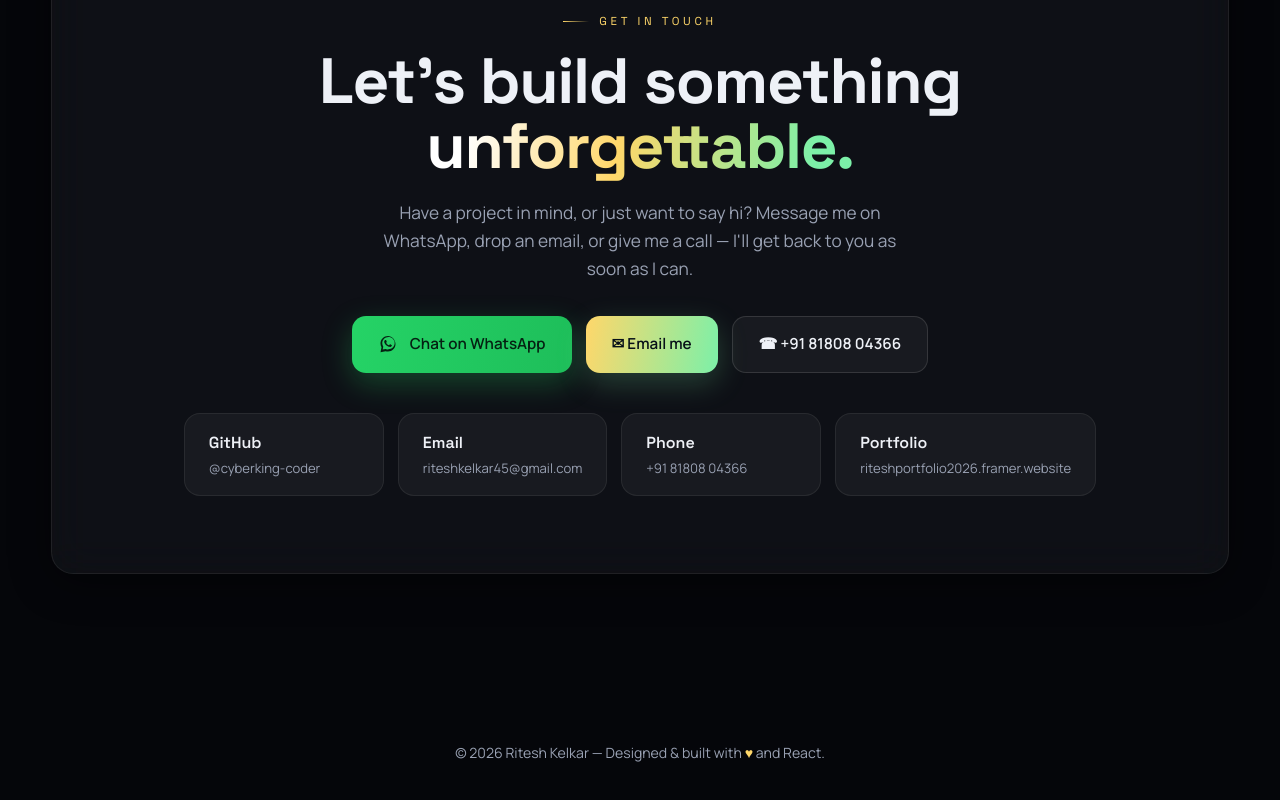
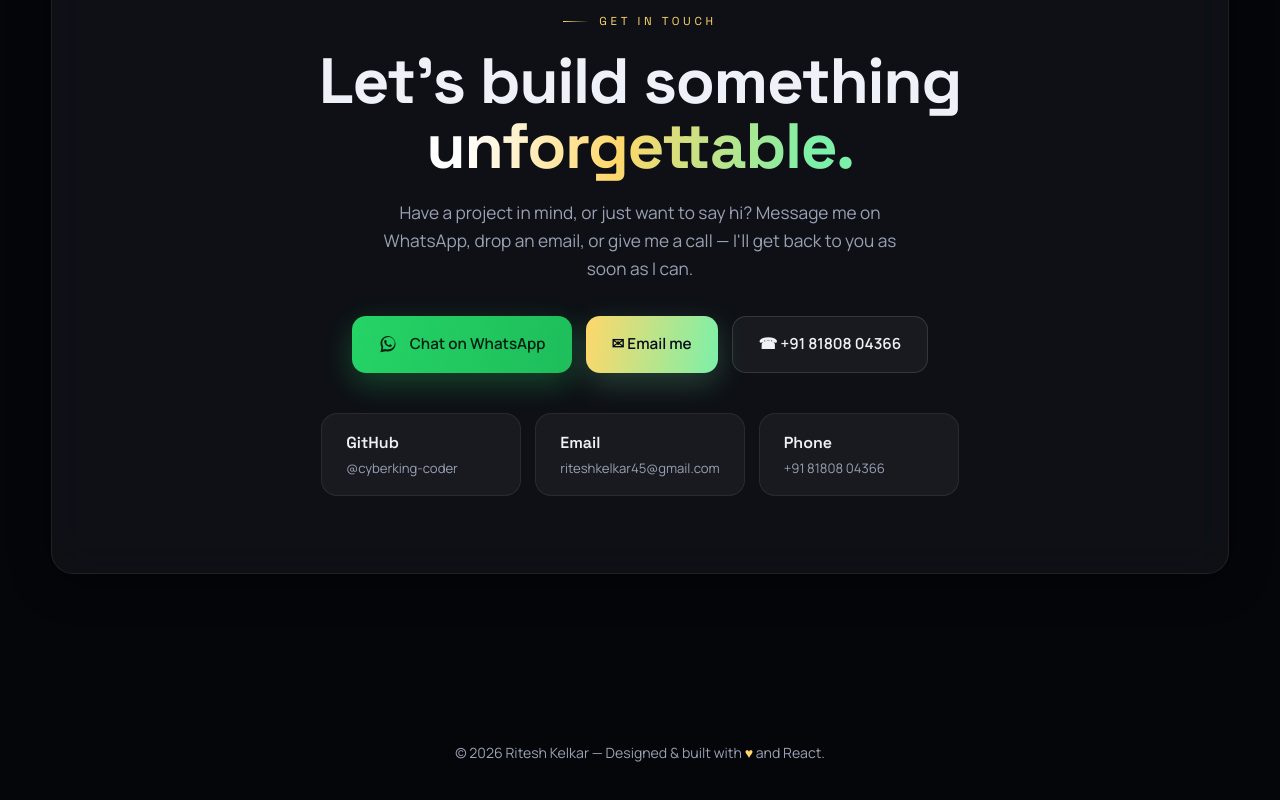
Before and after one commit to cyberking-coder/Ritesh_Portfolio2, a React (Vite) app: page / in a window 1280 px wide. Shown: the part 4854-5654 px from the top of the page. Built offline with nearby package versions, Linux system fonts and the light colour scheme.

Commit message:
Remove Portfolio (Framer) link from contact section

```diff
--- a/src/data/content.js
+++ b/src/data/content.js
@@ -158,5 +158,4 @@ export const socials = [
   { label: "GitHub", url: "https://github.com/cyberking-coder", handle: "@cyberking-coder" },
   { label: "Email", url: `mailto:${contact.email}`, handle: contact.email },
   { label: "Phone", url: `tel:${contact.phone.replace(/\s/g, "")}`, handle: contact.phone },
-  { label: "Portfolio", url: "https://riteshportfolio2026.framer.website", handle: "riteshportfolio2026.framer.website" },
 ];
```
